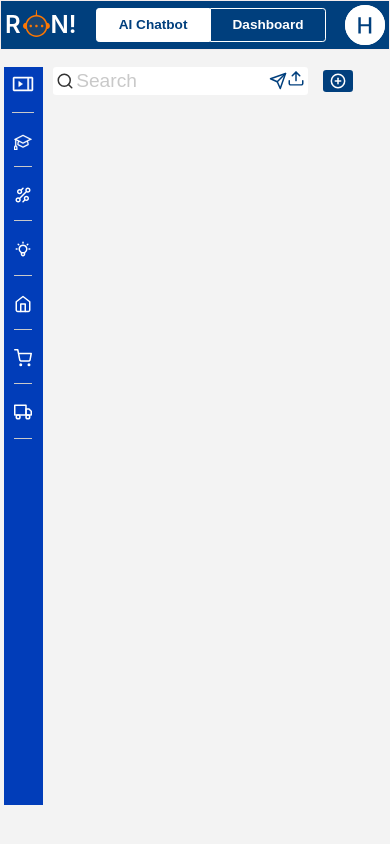
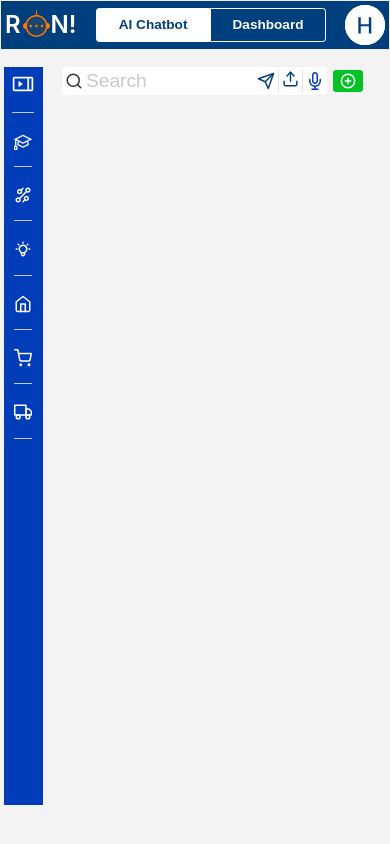
Before and after one commit to sanjeev74kr/AI-Chatbot, a React (Create React App) app: page / in a window 390 px wide. Built offline with nearby package versions, Linux system fonts and the light colour scheme.

Commit message:
refactor: Improve responsive to small screen and add voice icon

```diff
--- a/src/assets/icons/index.js
+++ b/src/assets/icons/index.js
@@ -30,3 +30,4 @@ export { default as toggleButtonRightArrowIcon } from './toggle-button-right-arr
 export { default as transportationIcon } from './transportation-icon.svg'
 export { default as upArrowIcon } from './up-arrow-icon.svg'
 export { default as uploadFileIcon } from './upload-file-button.svg'
+export {default as voiceIcon} from './voice-icon.svg'
--- a/src/screens/AIChatbot/MidSection.js
+++ b/src/screens/AIChatbot/MidSection.js
@@ -3,6 +3,7 @@ import { useSelector } from "react-redux";
 import { LoadingAnimationSVG } from "../../assets/globalStyles";
 import { aiChatbotMidSectionStyles } from './midSection.css'
 import { QueryAPIHandler } from "../../services";
+import { voiceIcon } from "../../assets/icons";
 
 
 function MidSection({ isLeftSectionToggle, userQuery, setUserQuery,
@@ -118,7 +119,7 @@ function MidSection({ isLeftSectionToggle, userQuery, setUserQuery,
                         />
 
                         <img id="send-button" className="clickable-icon" src="./send-button.svg" alt="send-button" onClick={handleSendQueryButton} />
-                        <p className="vertical-line"></p>
+                        <p className="search-box-vertical line vertical-line"></p>
                         <label htmlFor="uploadFileInput">
                             <img
                                 id="uploadFileButton"
@@ -135,11 +136,15 @@ function MidSection({ isLeftSectionToggle, userQuery, setUserQuery,
                             style={{ display: 'none' }}
                             onChange={handleFileUpload}
                         />
+                        <p className="search-box-vertical line vertical-line"></p>
+
+                        <img id="voice-input-button" className="clickable-icon" src={voiceIcon} alt="send-button" onClick={handleSendQueryButton} />
+
                     </div>
 
                     <div className="shrunked-right-section-button">
                         <img className="shrunked-new-chat-button" src="./plus-icon.svg" alt="new-chat-button" onClick={handleNewChatButton} />
-                        <div className='vertical-line'></div>
+                        <div className='history-vertical-line'></div>
                         <img className="toggle-button toggle-chat-history-button" src="./toggle-button-right-arrow.svg" alt="toggle-right-section-button" onClick={handleToggleChatHistoryButton} />
                     </div>
                 </div>
--- a/src/screens/AIChatbot/RightSection.js
+++ b/src/screens/AIChatbot/RightSection.js
@@ -78,7 +78,7 @@ function RightSection({ isChatHistoryToggle, handleNewChatButton, handleToggleCh
                     <img src="./plus-icon.svg" alt="new-chat-icon" className="new-chat-icon" />
                     <p className="new-chat-text"> New Chat</p>
                 </div>
-                <p className="vertical-line history-vertical-line"> </p>
+                <p className="history-vertical-line"> </p>
                 <img id="toggle-chat-history-button" className="toggle-button" src='./toggle-button-right-arrow.svg' alt="toggle-button" onClick={handleToggleChatHistoryButton} />
             </div>
 
--- a/src/screens/AIChatbot/aiChatbot.css
+++ b/src/screens/AIChatbot/aiChatbot.css
@@ -7,6 +7,13 @@
   flex-direction: row;
 }
 
+
+.vertical-line {
+  height: 1.4rem;
+  border-left: 1px solid #e2dfdf;
+  margin-left: auto;
+  margin-right: auto;
+}
 
 /* style toggle-behavior of right section*/
 .chat-component-right-section,
@@ -53,7 +60,8 @@
 
   .chat-component-main-section {
     width: 85%;
-    margin-left: 2.5%;
+    margin-left: 5%;
+    margin-right: 0;
   }
 
   .chat-component-right-section{
@@ -71,9 +79,6 @@
     z-index:999;
   }
 
-.vertical-line,.toggle-chat-history-button{
-   display: none;
-  }
 
   .shrunked-right-section-button{
     display: flex;
@@ -83,6 +88,19 @@
 
 
   .search-box {
-    width: 85%;
+    width: 88%;
   }
+
+  .vertical-line{
+    margin-left: 1%;
+    margin-right: 1%;
+  }
+
+  .conversation-bottom-button-container{
+    width:50%;
+  }
+
+  .history-vertical-line,.toggle-chat-history-button{
+    display: none;
+   }
 }
--- a/src/screens/AIChatbot/midSection.css
+++ b/src/screens/AIChatbot/midSection.css
@@ -62,7 +62,7 @@
 }
 
 .shrunked-right-section-button {
-  background-color: #003F7D;
+  background-color: #01C324;
   display: flex;
   width: 10%;
   padding: 1%;
@@ -169,7 +169,7 @@
   align-items: center;
   border-radius: 0.6rem;
   background-color: rgb(255, 251, 251);
-  width: 38%;
+  width: 20%;
   margin-left: 5%;
   margin-bottom: 2%;
   padding: 0.5%;
--- a/src/screens/AIChatbot/rightSection.css
+++ b/src/screens/AIChatbot/rightSection.css
@@ -40,14 +40,11 @@
   flex: 0 10 1rem;
 }
 
-.vertical-line {
-  height: 1.4rem;
-  border-left: 1px solid #969696;
-  margin-left: auto;
-  margin-right: auto;
-}
 
 .history-vertical-line {
+  height: 1.4rem;
+  border-left: 1px solid #e2dfdf;
+  margin-left: auto;
   margin-right: 5%;
 }
 
```
Also changed, not shown: src/assets/icons/speaker-icon.svg, src/assets/icons/voice-icon.svg (added).
